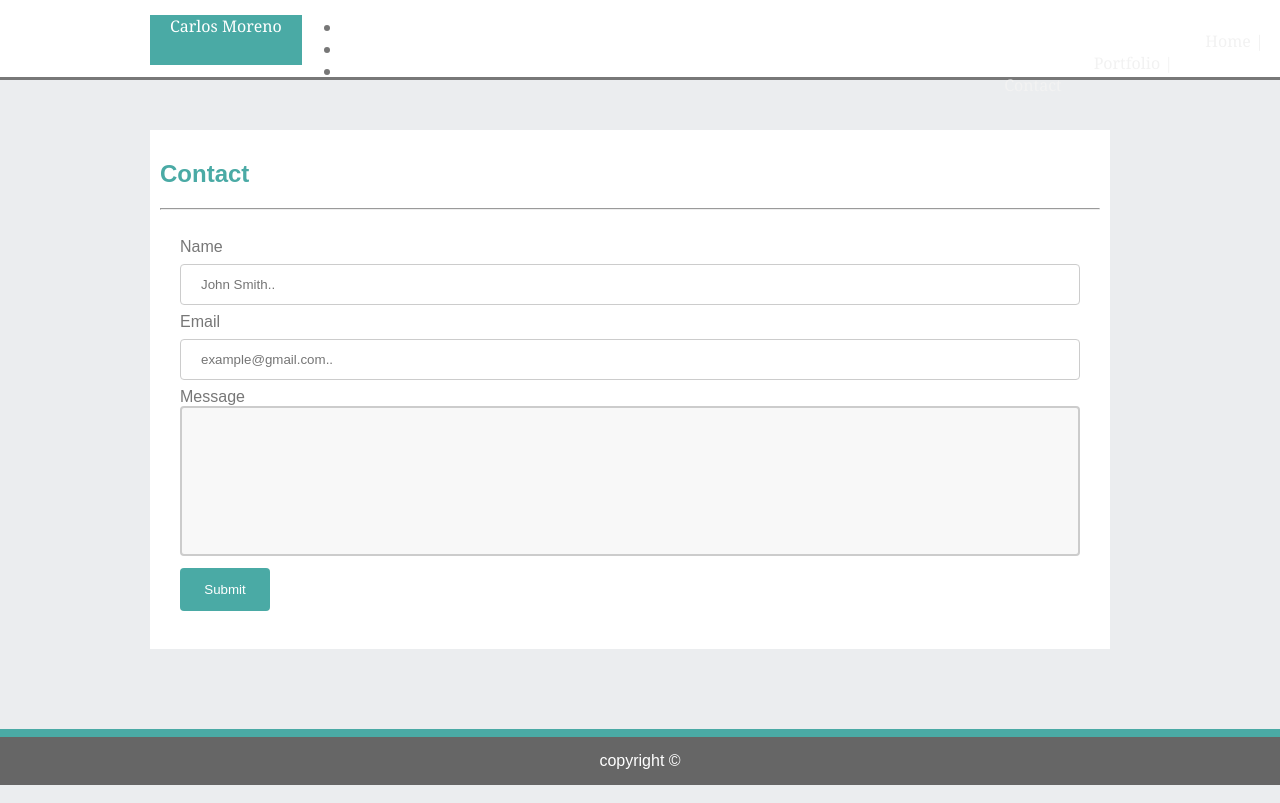
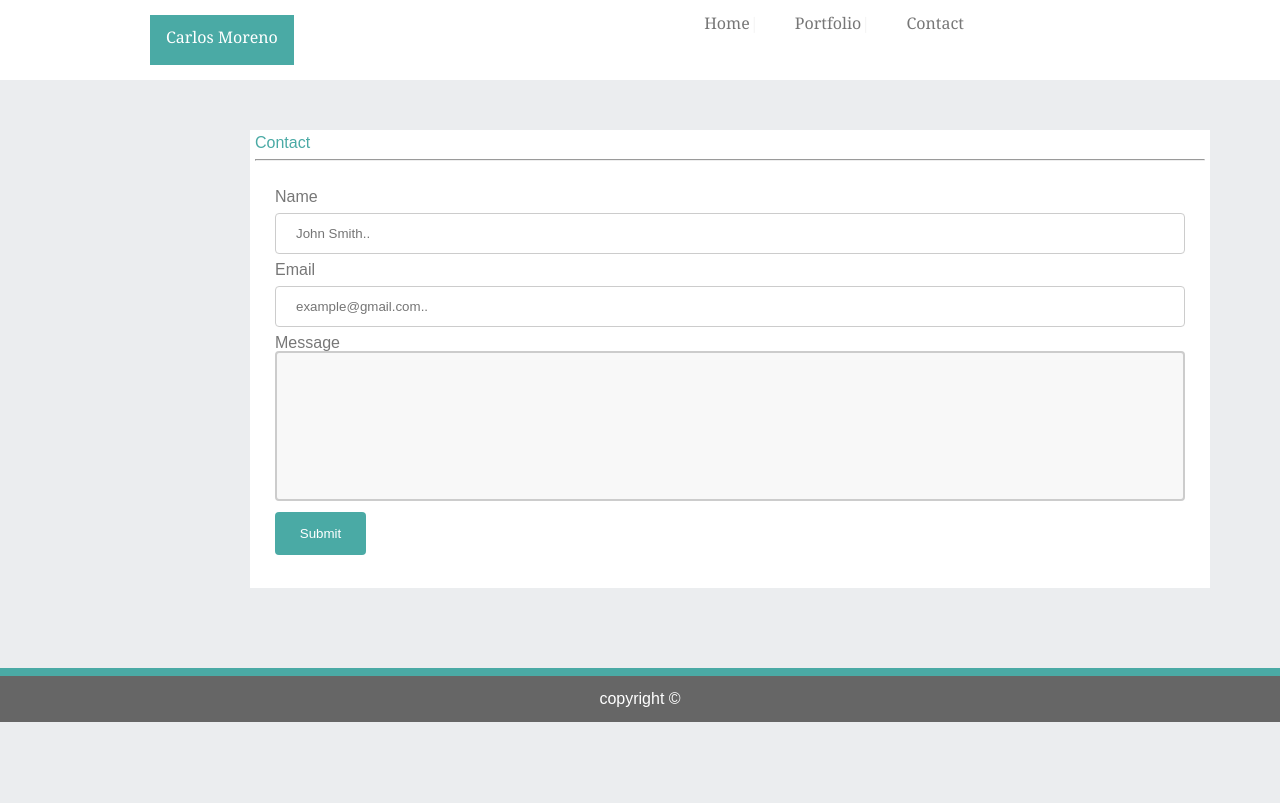
Before and after one commit to camorena/Basic-Portfolio, a plain HTML site: page contact.html in a window 1280 px wide. Drawn offline with nearby package versions, Linux system fonts and the light colour scheme.

Commit message:
top menu positioning

```diff
--- a/assets/css/styles.css
+++ b/assets/css/styles.css
@@ -22,55 +22,56 @@ body {
     background-color: #ffffff
   }
 
-  #logo {
+  .logo {
     background-color: #4aaaa5;
-      margin-top: 15px;
-      margin-left: 150px;
+    margin: 15px 150px 0px 150px;
     height: 50px;
     width: 150 px;
     float: left;
   }
 
-   a {
+  .logo a {
+    color: #ffffff;
     padding: 20px;
-    color: #ffffff;
     text-decoration: none;
-    text-anchor: middle
+    text-anchor: middle;
+    float: right;
+    text-align: center;
+    padding: 14px 16px;
   }
 
-
-  /* Style the top navigation bar */
-nav {
+  .menu {
+    margin: 15px 300px 0px 150px;
+    height: 50px;
+    width: 150 px;
+    float: right;
     overflow: hidden;
   }
+  /* Style the top navigation bar */
+  .menu li {
+    display: inline;
+    text-align: center;
+    color: #f2f2f2;
+    padding: 14px 16px;
+  }
 
-/* Style the topnav links */
-nav a {
-  float: right;
-  display: block;
-  color: #f2f2f2;
-  text-align: center;
-  padding: 14px 16px;
+  .menu li a{
     text-decoration: none;
+    color: #777777;
   }
 
 /* Change color on hover */
-  nav a:hover {
+  .menu li a:hover {
     color: #4aaaa5;
   }
 
 /* Change color on active */
-  nav a:active {
+  .menu li a:active {
     color: coral;
   }
 
-  /* Change color on visited */
-  nav a:visited {
-    color: #777777;
-  }
-
   @media screen and (max-width: 400px) {
-  nav li a {
+  li a {
       float: none;
     }
   }
@@ -82,9 +83,9 @@ nav a {
   }
 
   section {
-    padding: 10px;
+    padding: 5px;
     width: 960px ;
-    margin: 50px 150px 80px 150px;
+    margin: 50px 150px 80px 250px;
     background-color: #ffffff;
   }
 
@@ -101,6 +102,7 @@ nav a {
   }
 
   section p {
+    padding: 30px;
     text-align: justify;
   }
 
--- a/contact.html
+++ b/contact.html
@@ -4,29 +4,31 @@
 <head>
     <meta name="viewport" content="width=device-width, initial-scale=1.0">
     <meta charset="UTF-8">
+    <link rel="stylesheet" type="text/css" href="https://cdnjs.cloudflare.com/ajax/libs/meyer-reset/2.0/reset.min.css">
     <link rel="stylesheet" type="text/css" href="assets/css/styles.css">
     <title>Bio</title>
 </head>
 
 <body>
     <header>
-        <div id="logo">
-            <a href="index.html">Carlos Moreno</a>
+        <nav>
+            <div class="logo">
+                <a href=index.html>Carlos Moreno</a>
             </div>
-        <nav>
+            <div class="menu">
                 <ul>
                     <li>
-                    <a href="index.html">Home |</a>
+                        <a href="index.html">Home</a>|
                     </li>
                     <li>
-                    <a href="portfolio.html"> Portfolio |</a>
+                        <a href="portfolio.html">Portfolio</a>|
                     </li>
                     <li>
-                    <a href="contact.html"> Contact</a>
+                        <a href="contact.html">Contact</a>
                     </li>
                 </ul>
+            </div>
         </nav>
-
     </header>
     <section class="clearfix outset">
         <h1>Contact</h1>
```
Also changed, not shown: index.html (+9 -7 lines), portfolio.html (+6 -5 lines). Lines whose indentation alone changed are shown as unchanged.
